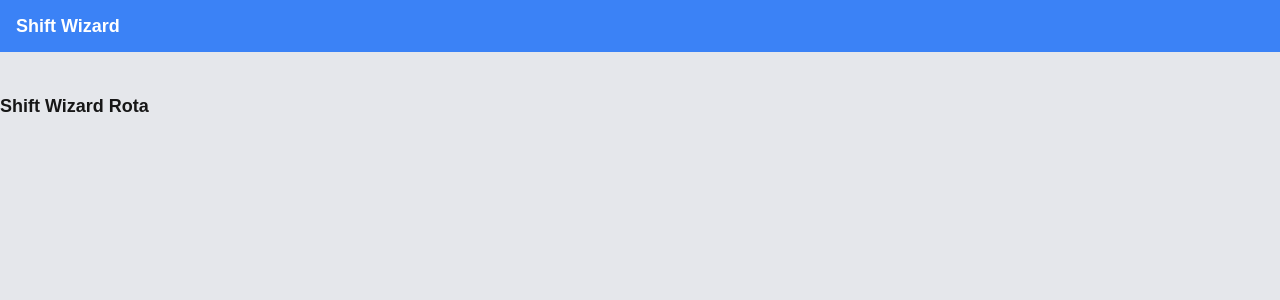
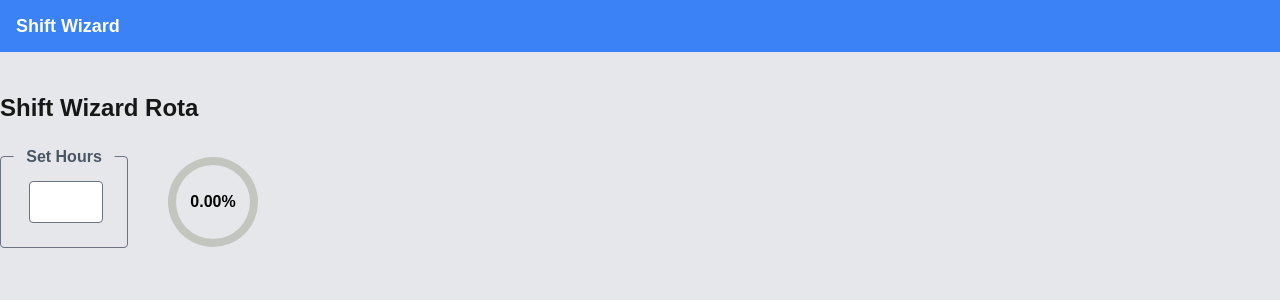
Before and after one commit to Rocamain/shifts-wizards, a Next.js app: page /rota in a window 1280 px wide. Shown: the top 300 px of the page. Built offline with nearby package versions, Linux system fonts and the light colour scheme.

Commit message:
Implements new component CircularHoursBar, HoursInput and RouteSelector

```diff
--- a/src/app/rota/page.tsx
+++ b/src/app/rota/page.tsx
@@ -1,30 +1,58 @@
-import Link from "next/link";
+"use client";
+import { useState } from "react";
+import { useEmployeeContext } from "@/lib/employees/context/EmployeeContext";
+import WeeklyRota from "@/ui/Rota/WeeklyRota";
+import HoursInput from "@/ui/Rota/HoursInput";
+import RouteSelector from "@/ui/Rota/RouteSelector";
+import CircularHoursBar from "@/ui/Rota/CircularHoursBar";
 
 export default function Rota() {
+  const [selectedRota, setSelectedRota] = useState<string | null>(null);
+  const [hours, setHours] = useState<string>("");
+  const { employees } = useEmployeeContext();
+
+  const teamLeaders = employees.filter((employee) => employee.role === "TL");
+  const ctmLeaders = employees.filter((employee) => employee.role === "CTM");
+
+  const handleHoursChange = (e: React.ChangeEvent<HTMLInputElement>) => {
+    const value = e.target.value;
+    if (/^\d*$/.test(value) && value.length <= 4) {
+      setHours(value);
+    }
+  };
+
+  // Calculate percentage based on 40 hours full-time
+  const percentage = hours ? Math.min((parseInt(hours) / 40) * 100, 100) : 0;
+
+  // Toggle route selection: if already selected, deselect it.
+  const handleSelectRoute = (route: string) => {
+    if (selectedRota === route) {
+      setSelectedRota(null);
+    } else {
+      setSelectedRota(route);
+    }
+  };
+
   return (
-    <div className="mt-10">
-      <Link href={"/"} className="text-lg font-semibold">
-        Shift Wizard Rota
-      </Link>
-      <div className="mt-8 flex justify-end">
-        <ul className="flex space-x-4">
-          <li>
-            <Link
-              href="/rota/tl"
-              className="hover:underline bg-blue-500 text-white px-4 py-2 rounded"
-            >
-              TL Rota
-            </Link>
-          </li>
-          <li>
-            <Link
-              href="/rota/ctm"
-              className="hover:underline bg-blue-500 text-white px-4 py-2 rounded"
-            >
-              CTM Rota
-            </Link>
-          </li>
-        </ul>
+    <div className="mt-10 bg-gray-200">
+      <div className="text-2xl font-semibold">Shift Wizard Rota</div>
+      <div className="flex justify-between items-center">
+        <div className="flex space-x-10">
+          <HoursInput hours={hours} onHoursChange={handleHoursChange} />
+          <CircularHoursBar percentage={percentage} />
+        </div>
+        <RouteSelector
+          selectedRota={selectedRota}
+          onSelectRoute={handleSelectRoute}
+        />
+      </div>
+      <div className="mt-8">
+        {selectedRota === "tl" && (
+          <WeeklyRota employees={teamLeaders} title="TL Rota" />
+        )}
+        {selectedRota === "ctm" && (
+          <WeeklyRota employees={ctmLeaders} title="CTM Rota" />
+        )}
       </div>
     </div>
   );
--- /dev/null
+++ b/src/ui/Rota/CircularHoursBar.tsx
@@ -0,0 +1,34 @@
+interface CircularHoursBarProps {
+  percentage: number;
+}
+
+const gradient = (percentage: number) => {
+  const arcAngle = (percentage / 100) * 360;
+  console.log(percentage, arcAngle);
+  if (arcAngle <= 0) {
+    return `conic-gradient(from 0deg, rgb(195, 197, 191) 0deg, rgb(195, 197, 191) 360deg 360deg)`;
+  }
+
+  return `conic-gradient(from 0deg, rgb(195, 197, 191) 0deg, rgb(58, 118, 228) ${arcAngle}deg, rgb(28, 78, 241) ${arcAngle}deg, rgb(195, 197, 191) ${arcAngle}deg 360deg)`;
+};
+
+export default function CircularHoursBar({
+  percentage,
+}: CircularHoursBarProps) {
+  return (
+    <div className="mt-8 flex items-center justify-center">
+      <div
+        className="relative w-[90px] h-[90px] rounded-full"
+        style={{
+          background: gradient(percentage),
+        }}
+      >
+        <div className="absolute inset-2 flex items-center justify-center bg-gray-200 rounded-full">
+          <span className="font-semibold text-black">
+            {percentage.toFixed(2)}%
+          </span>
+        </div>
+      </div>
+    </div>
+  );
+}
--- /dev/null
+++ b/src/ui/Rota/HoursInput.tsx
@@ -0,0 +1,24 @@
+interface HoursInputProps {
+  hours: string;
+  onHoursChange: (e: React.ChangeEvent<HTMLInputElement>) => void;
+}
+
+export default function HoursInput({ hours, onHoursChange }: HoursInputProps) {
+  return (
+    <div className="mt-8 flex justify-end bg-gray-200">
+      <div className="relative w-32 bg-gray-200 border border-gray-500 rounded px-7 py-6">
+        <div className="absolute w-4/5 -top-3 left-1/2 transform -translate-x-1/2 bg-gray-200 text-center px-2 text-gray-600">
+          <h3 className="font-semibold bg-gray-200"> Set Hours </h3>
+        </div>
+        <input
+          type="text"
+          value={hours}
+          onChange={onHoursChange}
+          maxLength={3}
+          pattern="\d*"
+          className="border border-gray-500 rounded px-4 py-2 w-[74px] text-center"
+        />
+      </div>
+    </div>
+  );
+}
--- /dev/null
+++ b/src/ui/Rota/RouteSelector.tsx
@@ -0,0 +1,45 @@
+interface RouteSelectorProps {
+  selectedRota: string | null;
+  onSelectRoute: (route: string) => void;
+}
+
+export default function RouteSelector({
+  selectedRota,
+  onSelectRoute,
+}: RouteSelectorProps) {
+  return (
+    <div className="mt-8 flex justify-end bg-gray-200">
+      <div className="relative bg-gray-200 border border-gray-500 rounded px-7 py-6">
+        <div className="absolute -top-3 left-1/2 transform -translate-x-1/2 bg-gray-200 text-center px-2 text-gray-600">
+          <h3 className="font-semibold bg-gray-200"> Choose a Role </h3>
+        </div>
+        <ul className="flex justify-center space-x-6">
+          <li>
+            <button
+              onClick={() => onSelectRoute("tl")}
+              className={`hover:underline px-4 py-2 rounded ${
+                selectedRota === "tl"
+                  ? "bg-red-500 text-white"
+                  : "bg-blue-500 text-white"
+              }`}
+            >
+              TL Rota
+            </button>
+          </li>
+          <li>
+            <button
+              onClick={() => onSelectRoute("ctm")}
+              className={`hover:underline px-4 py-2 rounded ${
+                selectedRota === "ctm"
+                  ? "bg-red-500 text-white"
+                  : "bg-blue-500 text-white"
+              }`}
+            >
+              CTM Rota
+            </button>
+          </li>
+        </ul>
+      </div>
+    </div>
+  );
+}
```
